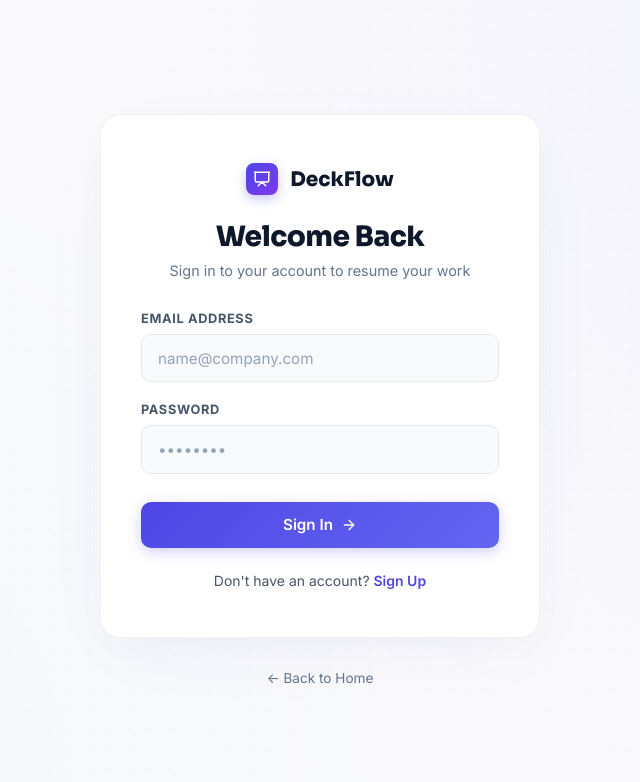
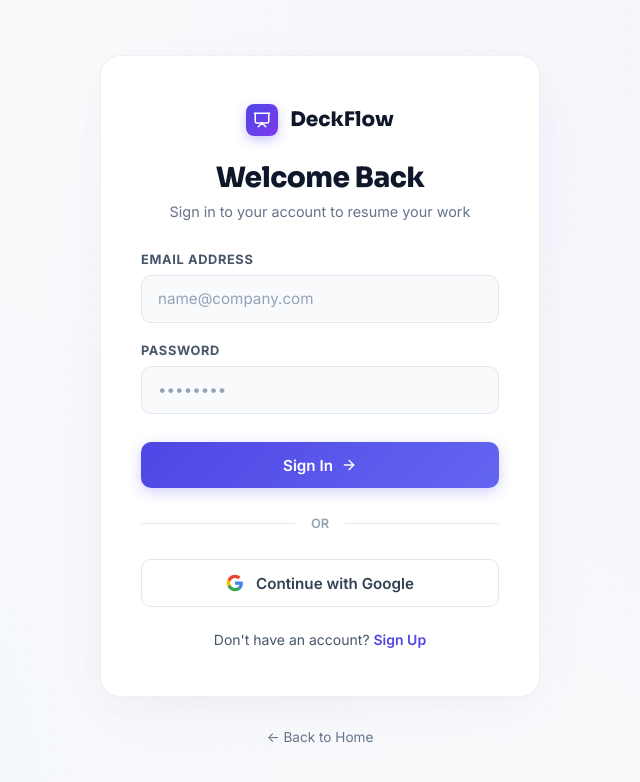
Before and after one commit to Rithniha/Ai-presentation-generator-, a React (Vite) app in the folder client/: page /signin in a window 1280 px wide. Shown: the top 782 px of the page, without its empty margins (320-960 px from the left). Built offline with nearby package versions, Linux system fonts and the light colour scheme; no server answers.

Commit message:
signup with google UI

```diff
--- a/client/src/pages/SignIn.jsx
+++ b/client/src/pages/SignIn.jsx
@@ -81,6 +81,24 @@
             {loading ? 'Signing In...' : 'Sign In'}
             <ArrowRight size={16} />
           </button>
+
+          <div className="auth-divider">
+            <span>OR</span>
+          </div>
+
+          <button
+            type="button"
+            className="auth-btn-google"
+            onClick={() => alert('Google authentication integration coming soon!')}
+          >
+            <svg viewBox="0 0 24 24" width="18" height="18" xmlns="http://www.w3.org/2000/svg">
+              <path d="M22.56 12.25c0-.78-.07-1.53-.2-2.25H12v4.26h5.92c-.26 1.37-1.04 2.53-2.21 3.31v2.77h3.57c2.08-1.92 3.28-4.74 3.28-8.09z" fill="#4285F4"/>
+              <path d="M12 23c2.97 0 5.46-.98 7.28-2.66l-3.57-2.77c-.98.66-2.23 1.06-3.71 1.06-2.86 0-5.29-1.93-6.16-4.53H2.18v2.84C3.99 20.53 7.7 23 12 23z" fill="#34A853"/>
+              <path d="M5.84 14.09c-.22-.66-.35-1.36-.35-2.09s.13-1.43.35-2.09V7.07H2.18C1.43 8.55 1 10.22 1 12s.43 3.45 1.18 4.93l2.85-2.22.81-.62z" fill="#FBBC05"/>
+              <path d="M12 5.38c1.62 0 3.06.56 4.21 1.64l3.15-3.15C17.45 2.09 14.97 1 12 1 7.7 1 3.99 3.47 2.18 7.07l3.66 2.84c.87-2.6 3.3-4.53 6.16-4.53z" fill="#EA4335"/>
+            </svg>
+            Continue with Google
+          </button>
         </form>
 
         <div className="auth-footer">
--- a/client/src/pages/SignUp.jsx
+++ b/client/src/pages/SignUp.jsx
@@ -95,6 +95,24 @@
             {loading ? 'Creating Account...' : 'Get Started'}
             <ArrowRight size={16} />
           </button>
+
+          <div className="auth-divider">
+            <span>OR</span>
+          </div>
+
+          <button
+            type="button"
+            className="auth-btn-google"
+            onClick={() => alert('Google authentication integration coming soon!')}
+          >
+            <svg viewBox="0 0 24 24" width="18" height="18" xmlns="http://www.w3.org/2000/svg">
+              <path d="M22.56 12.25c0-.78-.07-1.53-.2-2.25H12v4.26h5.92c-.26 1.37-1.04 2.53-2.21 3.31v2.77h3.57c2.08-1.92 3.28-4.74 3.28-8.09z" fill="#4285F4"/>
+              <path d="M12 23c2.97 0 5.46-.98 7.28-2.66l-3.57-2.77c-.98.66-2.23 1.06-3.71 1.06-2.86 0-5.29-1.93-6.16-4.53H2.18v2.84C3.99 20.53 7.7 23 12 23z" fill="#34A853"/>
+              <path d="M5.84 14.09c-.22-.66-.35-1.36-.35-2.09s.13-1.43.35-2.09V7.07H2.18C1.43 8.55 1 10.22 1 12s.43 3.45 1.18 4.93l2.85-2.22.81-.62z" fill="#FBBC05"/>
+              <path d="M12 5.38c1.62 0 3.06.56 4.21 1.64l3.15-3.15C17.45 2.09 14.97 1 12 1 7.7 1 3.99 3.47 2.18 7.07l3.66 2.84c.87-2.6 3.3-4.53 6.16-4.53z" fill="#EA4335"/>
+            </svg>
+            Continue with Google
+          </button>
         </form>
 
         <div className="auth-footer">
--- a/client/src/styles/Auth.css
+++ b/client/src/styles/Auth.css
@@ -199,3 +199,51 @@
 .auth-back-link:hover {
   color: #0f172a;
 }
+
+.auth-divider {
+  display: flex;
+  align-items: center;
+  text-align: center;
+  margin: 0.5rem 0;
+  color: #94a3b8;
+}
+
+.auth-divider::before,
+.auth-divider::after {
+  content: '';
+  flex: 1;
+  border-bottom: 1px solid #e2e8f0;
+}
+
+.auth-divider span {
+  padding: 0 1rem;
+  font-size: 0.8rem;
+  font-weight: 600;
+}
+
+.auth-btn-google {
+  background: #ffffff;
+  color: #334155;
+  padding: 0.85rem 1.5rem;
+  font-size: 0.95rem;
+  font-weight: 600;
+  border-radius: 10px;
+  border: 1px solid #e2e8f0;
+  cursor: pointer;
+  display: flex;
+  align-items: center;
+  justify-content: center;
+  gap: 0.75rem;
+  transition: all 0.2s ease;
+}
+
+.auth-btn-google:hover {
+  background: #f8fafc;
+  border-color: #cbd5e1;
+  transform: translateY(-1px);
+  box-shadow: 0 4px 12px rgba(0, 0, 0, 0.05);
+}
+
+.auth-btn-google:active {
+  transform: translateY(0);
+}
```
